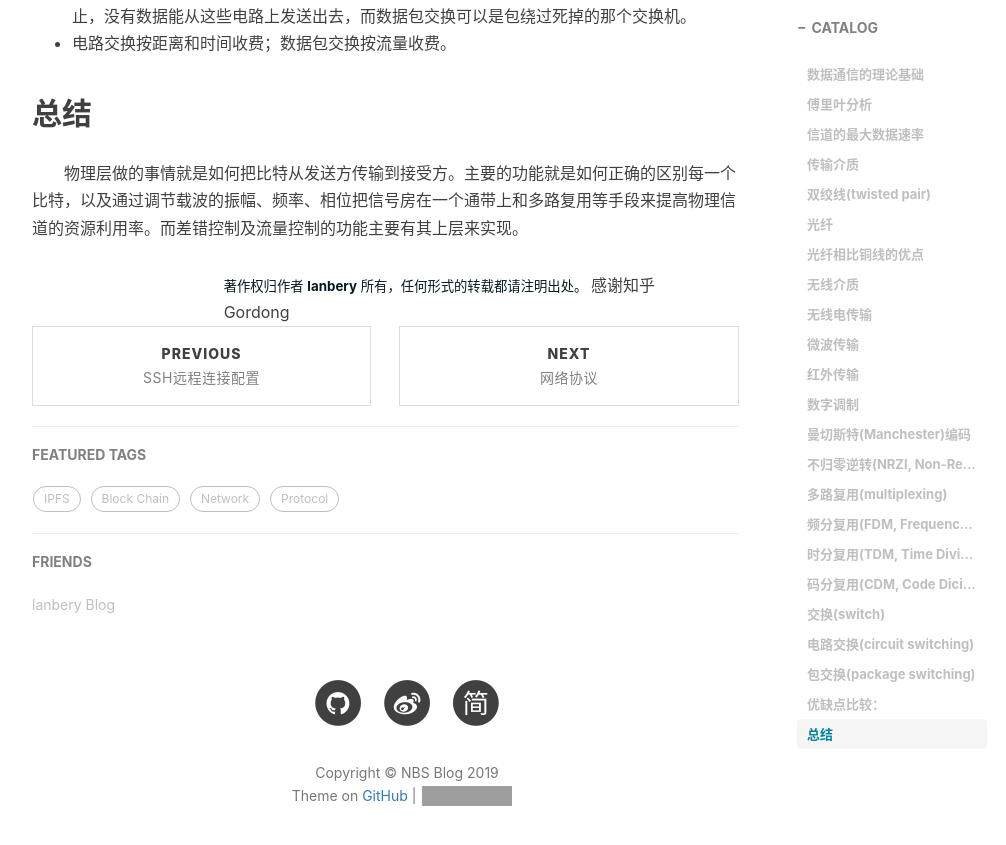
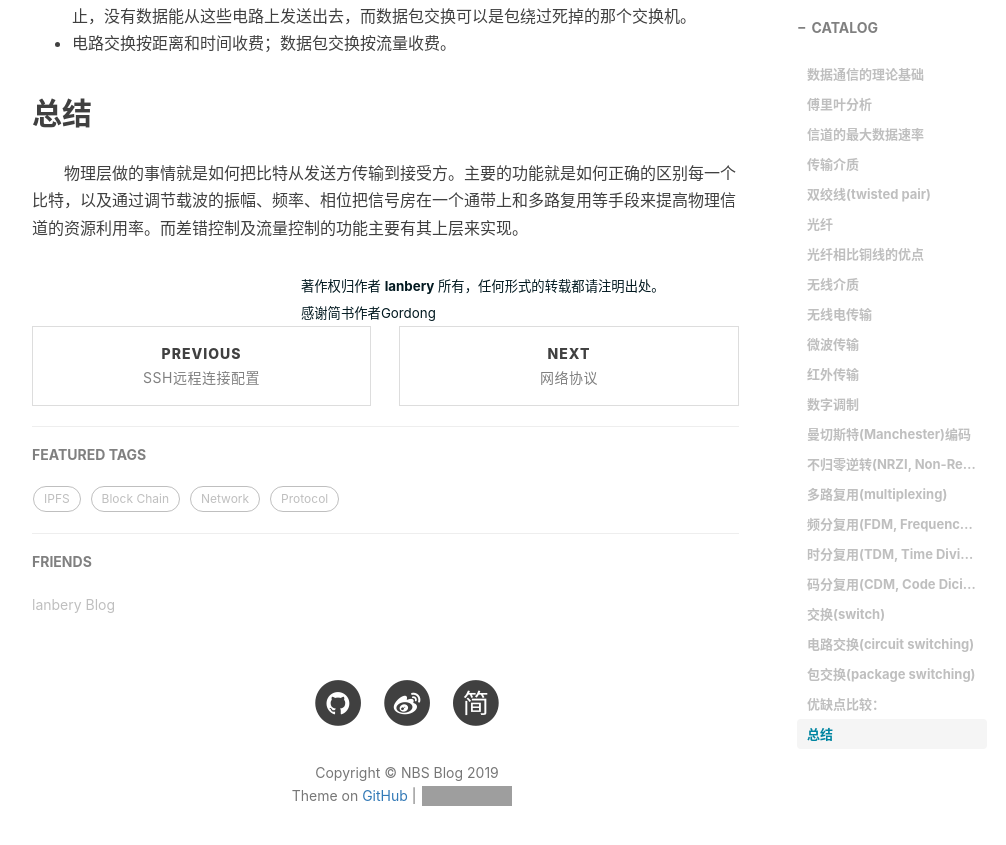
Before and after one commit to NBSChain/nbschain.github.io, a Jekyll site: the page built from _posts/2019-02-13-网络协议-物理层.md, in a window 1280 px wide and 900 px high, scrolled down 7805 px. Shown: the top 845 px of the window, without its empty margins (233-1239 px from the left). Built offline with Jekyll 4.4.1, drawn with Linux system fonts in a browser that asks for light colours; nearby versions of some CDN libraries; comment, search, counter and statistics services are not loaded; grey boxes are pictures that could not be loaded.

Commit message:
Network Protocol

```diff
--- a/_posts/2019-02-13-网络协议-物理层.md
+++ b/_posts/2019-02-13-网络协议-物理层.md
@@ -204,7 +204,7 @@ S·C=(A-B+C)·C=A·C-B·C+C·C=0+0+1=1<br>
 <strong>{{ page.author }}</strong>
 			{% endif %}
 			所有，任何形式的转载都请注明出处。
-		</a>
-		<span>感谢知乎 Gordong </span>
+		</a><br>
+		<a href="https://www.jianshu.com/u/0a500b9f1fe1" class="copyright-link">感谢简书作者Gordong</a>
 	</div>
 </div>
```
